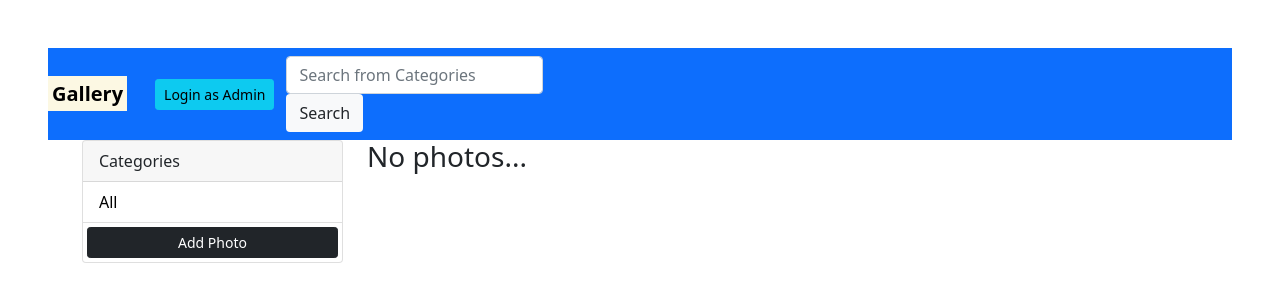
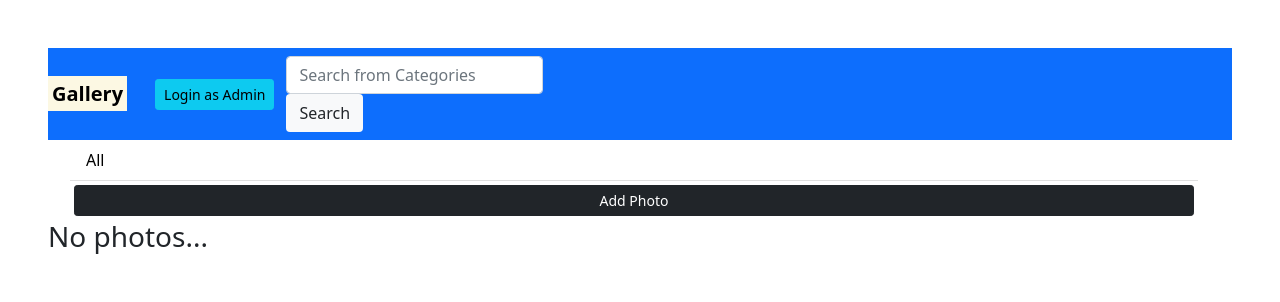
Before and after one commit to hassan3111/Personal-gallary, a Django app: template photos/templates/photos/gallery.html in a window 1280 px wide. Shown: the top 302 px of the page. Run offline with Django 3.2, Linux system fonts and the light colour scheme; the template is opened without the code that fills it, so the values that code supplies are empty.

Commit message:
modify gallery.html

```diff
--- a/photos/templates/photos/gallery.html
+++ b/photos/templates/photos/gallery.html
@@ -29,14 +29,14 @@
 
     <div class="container">
         <div class="row">
-            <div class="col-md-3">
+            <!-- <div class="col-md-3">
                 {% if request.user.is_authenticated %}
                 <p>Hello {{request.user}}</p>
                 {% endif %}
                 <div class="card">
                     <div class="card-header">
                         Categories
-                    </div>
+                    </div> -->
                     <ul class="list-group list-group-flush">
                         <li class="list-group-item">
                             <a href="{% url 'gallery' %}">All</a>
```
